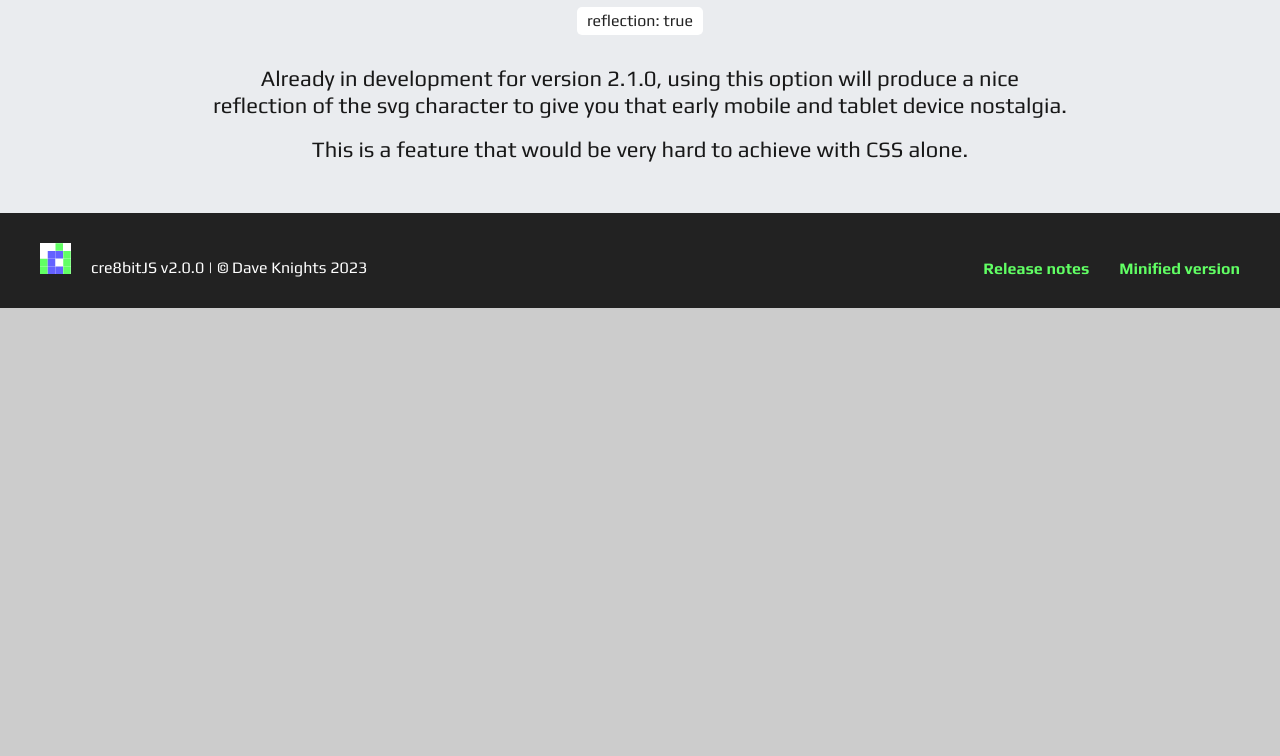
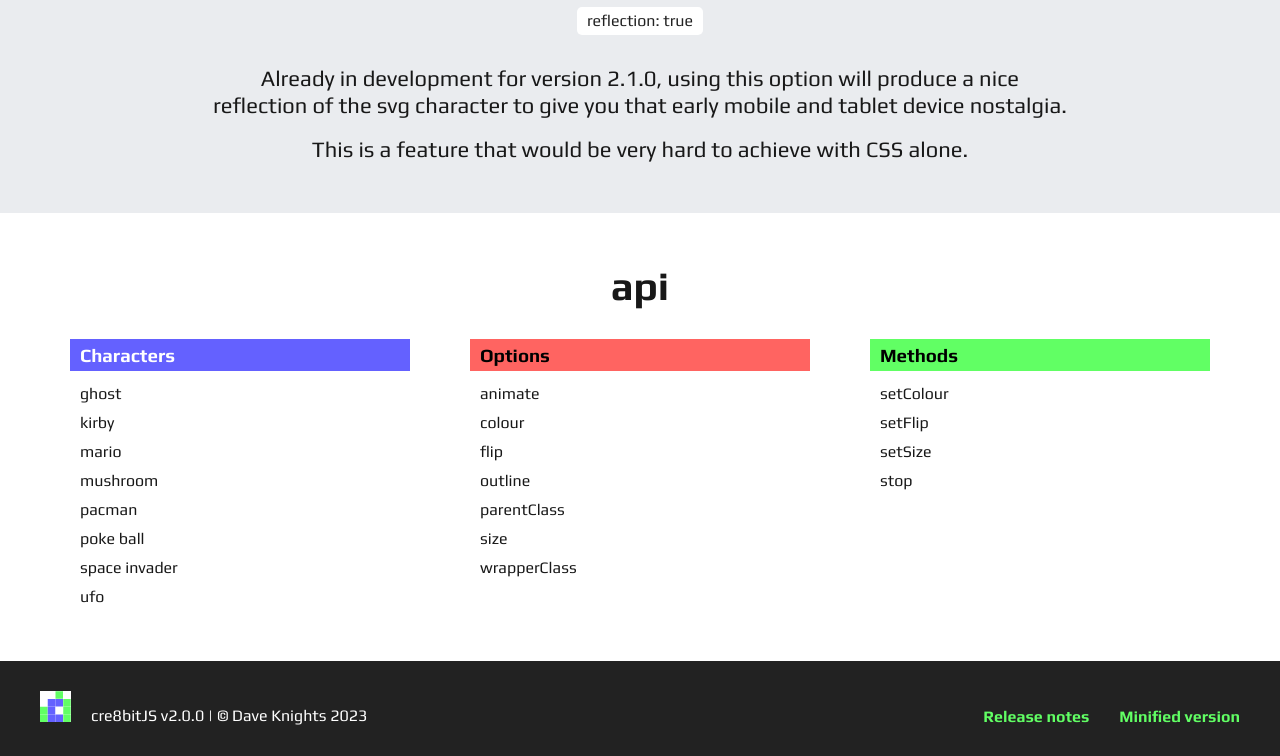
Before and after one commit to daveknights/cre8bit, a plain HTML site: page index.html in a window 1280 px wide. Shown: the part 2393-3149 px from the top of the page. Before the commit the page ends 2701 px from the top, so only its background shows below. Drawn offline with Linux system fonts and the light colour scheme.

Commit message:
Add api lists section to home page

```diff
--- a/index.html
+++ b/index.html
@@ -108,6 +108,47 @@
                 <p>This is a feature that would be very hard to achieve with CSS alone.</p>
             </article>
         </div>
+        <div class="api">
+            <article class="container column block-padding">
+                <h2>api</h2>
+                <div class="row flex">
+                    <div class="characters third-col-md">
+                        <h3><a href="https://github.com/daveknights/cre8bit#character-names" target="_blank">Characters</a></h3>
+                        <ul>
+                            <li>ghost</li>
+                            <li>kirby</li>
+                            <li>mario</li>
+                            <li>mushroom</li>
+                            <li>pacman</li>
+                            <li>poke ball</li>
+                            <li>space invader</li>
+                            <li>ufo</li>
+                        </ul>
+                    </div>
+                    <div class="options third-col-md">
+                        <h3><a href="https://github.com/daveknights/cre8bit#options" target="_blank">Options</a></h3>
+                        <ul>
+                            <li>animate</li>
+                            <li>colour</li>
+                            <li>flip</li>
+                            <li>outline</li>
+                            <li>parentClass</li>
+                            <li>size</li>
+                            <li>wrapperClass</li>
+                        </ul>
+                    </div>
+                    <div class="methods third-col-md">
+                        <h3><a href="https://github.com/daveknights/cre8bit#helper-methods" target="_blank">Methods</a></h3>
+                        <ul>
+                            <li>setColour</li>
+                            <li>setFlip</li>
+                            <li>setSize</li>
+                            <li>stop</li>
+                        </ul>
+                    </div>
+                </div>
+            </article>
+        </div>
     </main>
     <footer>
         <div class="container footer-content">
--- a/styles.css
+++ b/styles.css
@@ -207,7 +207,8 @@ article p {
 .colour-svgs,
 .animating-svg,
 .reflection-svg {
-    padding: 30px 0 ;
+    padding: 30px 0;
+    padding-block: 30px;
 }
 .svg-wrapper svg {
     order: 1;
@@ -229,6 +230,32 @@ article p {
 .ufo-wrap {
     background: var(--dark-bg);
     padding: 50px 70px;
+}
+.row {
+    padding-top: 30px;
+    width: 100%;
+}
+.row h3,
+.api li {
+    padding: 5px 10px;
+}
+.row h3 {
+    margin-bottom: 0.5rem;
+}
+.row h3 a {
+    color: initial;
+}
+.characters h3 {
+    background: var(--primary-colour);
+}
+.characters h3 a {
+    color: white;
+}
+.options h3 {
+    background: var(--secondary-colour);
+}
+.methods h3 {
+    background: var(--tertiary-colour);
 }
 footer div {
     align-items: flex-end;
@@ -300,9 +327,13 @@ footer p {
     .header-svgs svg + svg {
         margin-left: 30px;
     }
-    .half-col {
+    .half-col,
+    .third-col-md {
         padding-left: 10px;
         padding-right: 10px;
+        padding-inline: 10px;
+    }
+    .half-col {
         width: 50%;
     }
     .block-padding {
@@ -312,6 +343,9 @@ footer p {
     }
     .colours div + div {
         margin-left: 100px;
+    }
+    .third-col-md {
+        width: 33.333%;
     }
     footer img {
         margin-right: 20px;
@@ -331,9 +365,11 @@ footer p {
     .header-text {
         width: 40%;
     }
-    .half-col {
+    .half-col,
+    .third-col-md {
         padding-left: 30px;
         padding-right: 30px;
+        padding-inline: 30px;
     }
     p {
         font-size: 1.375rem;
@@ -396,6 +432,12 @@ footer p {
     .half-col:first-child {
         margin-bottom: 30px;
     }
+    .api .row {
+        flex-direction: column;
+    }
+    .third-col-md + .third-col-md {
+        margin-top: 20px;
+    }
     .footer-content,
     .footer-links {
         align-items: center;
```
